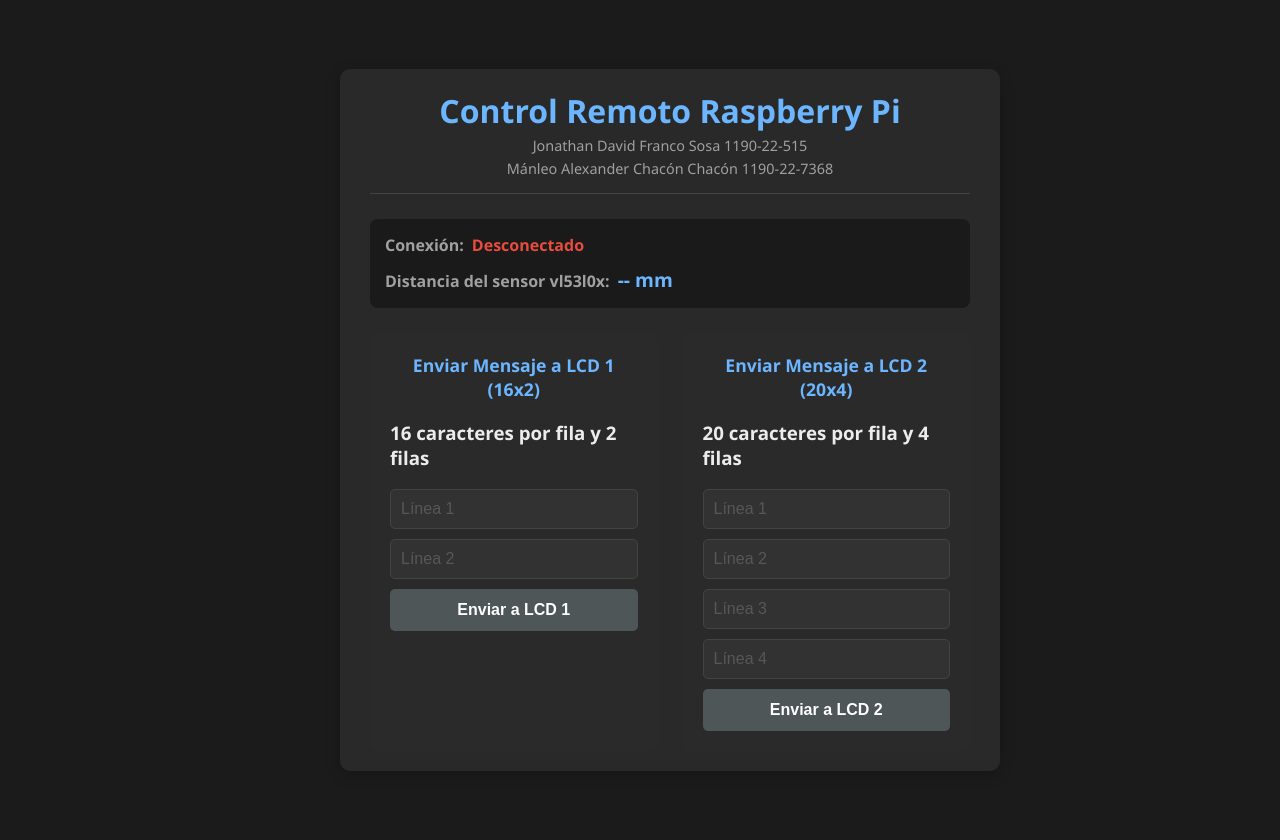
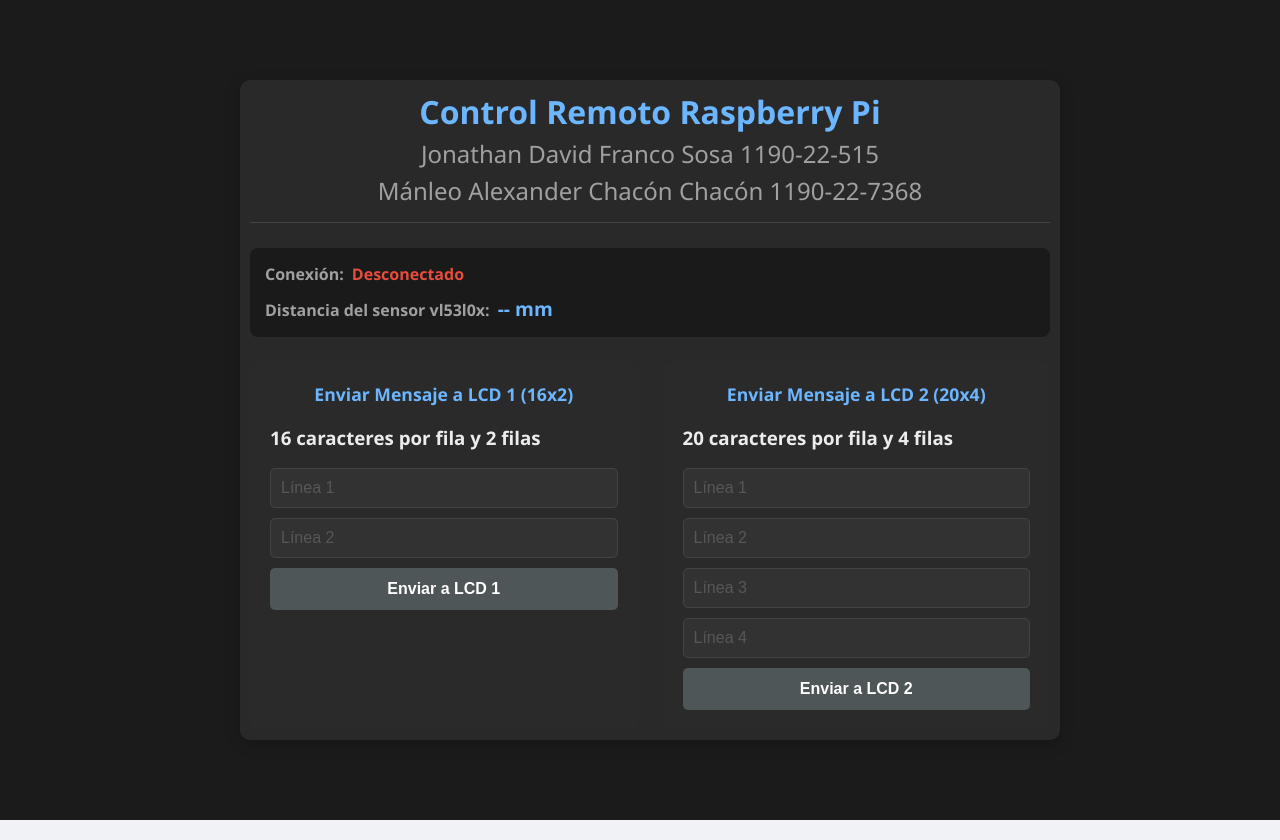
Before and after one commit to NahtanDevFS/web_rpi_i2c, a React (Vite) app: page / in a window 1280 px wide. Built offline with nearby package versions, Linux system fonts and the light colour scheme; no server answers.

Commit message:
cambios finales

```diff
--- a/src/App.css
+++ b/src/App.css
@@ -1,7 +1,7 @@
 body {
   font-family: "Segoe UI", Tahoma, Geneva, Verdana, sans-serif;
   margin: 0;
-  padding: 20px;
+  padding: 10px;
   background-color: rgb(27, 27, 27);
   color: #ececec;
   display: flex;
@@ -11,7 +11,7 @@
 .app-container {
   background-color: rgb(41, 41, 41);
   border-radius: 10px;
-  padding: 20px 30px;
+  padding: 10px 10px;
   box-shadow: 0 4px 15px rgba(0, 0, 0, 0.2);
   width: 100%;
   max-width: 800px;
@@ -32,7 +32,7 @@
 .subtitle {
   color: #a0a0a0;
   margin: 4px 0 0 0;
-  font-size: 0.9rem;
+  font-size: 1.5rem;
 }
 
 .status-panel {
@@ -153,10 +153,3 @@
   background-color: #4e5657;
   cursor: not-allowed;
 }
-
-.last-updated {
-  text-align: right;
-  font-size: 12px;
-  color: #7f8c8d;
-  margin-top: 20px;
-}
--- a/src/index.css
+++ b/src/index.css
@@ -8,13 +8,13 @@
   margin: 0;
   display: flex;
   place-items: center;
-  min-width: 320px;
+  min-width: 220px;
   min-height: 100vh;
 }
 
 #root {
   width: 100%;
-  max-width: 600px;
+  max-width: 800px;
   margin: 0 auto;
-  padding: 2rem;
+  padding: 1rem;
 }
```
